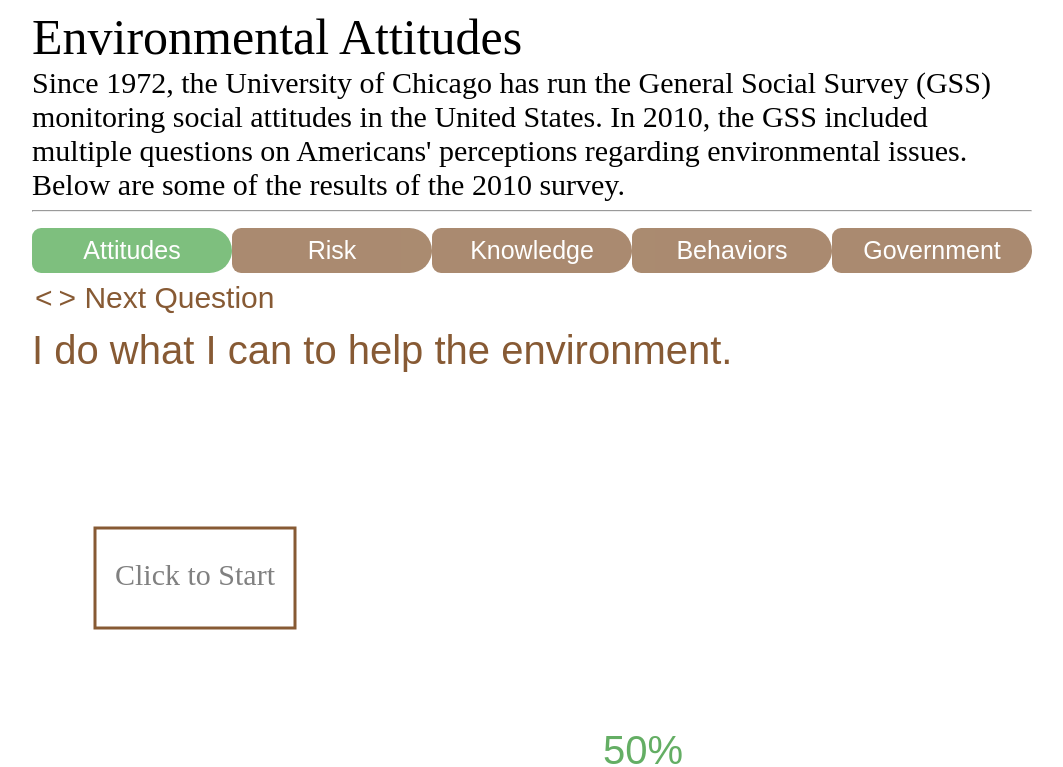
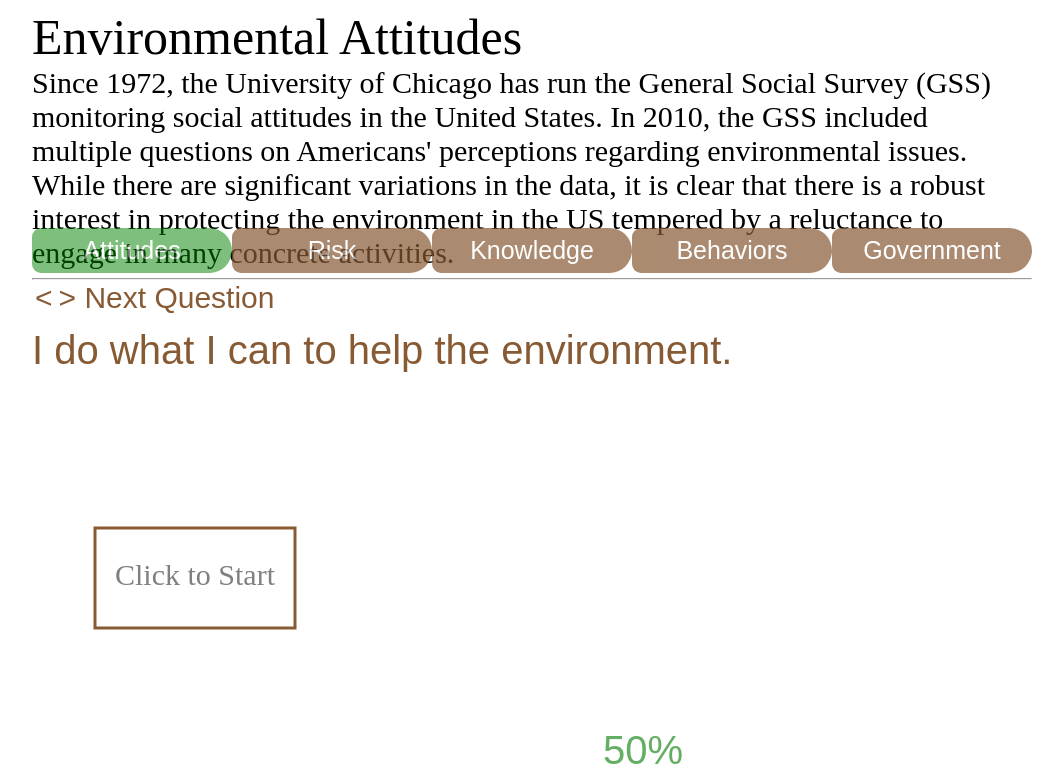
Before and after one commit to dent424/clustering_project, a plain HTML site: page Visualizations/index.html in a window 1280 px wide. Shown: the top 767 px of the page, without its empty margins (108-1171 px from the left). Drawn offline with nearby package versions, Linux system fonts and the light colour scheme.

Commit message:
Includes Readme.md

```diff
--- a/Visualizations/index.html
+++ b/Visualizations/index.html
@@ -180,7 +180,7 @@
         d3.select(".header_container")
           .append("p")
           .attr("class","introduction")
-          .text("Since 1972, the University of Chicago has run the General Social Survey (GSS) monitoring social attitudes in the United States. In 2010, the GSS included multiple questions on Americans' perceptions regarding environmental issues. Below are some of the results of the 2010 survey.");
+          .text("Since 1972, the University of Chicago has run the General Social Survey (GSS) monitoring social attitudes in the United States. In 2010, the GSS included multiple questions on Americans' perceptions regarding environmental issues. While there are significant variations in the data, it is clear that there is a robust interest in protecting the environment in the US tempered by a reluctance to engage in many concrete activities.");
 
         d3.select(".header_container")
           .append("hr");
```
Also changed, not shown: 1 other file.
